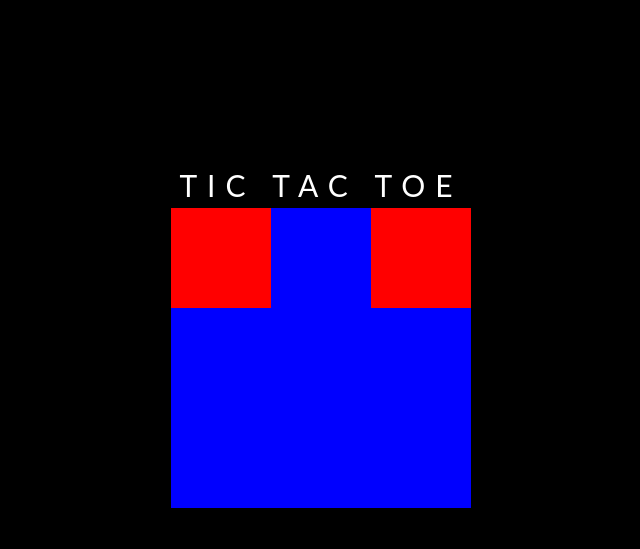
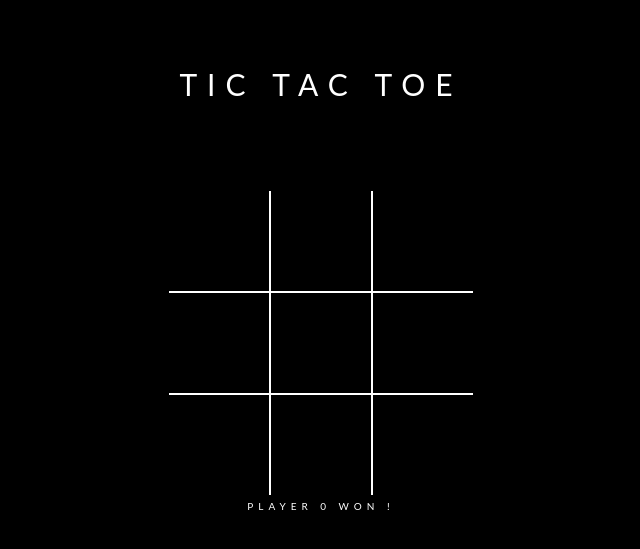
Before and after one commit to zfatzt/TicTacToe, a PHP site: page / in a window 1280 px wide. Shown: the top 549 px of the page, without its empty margins (319-959 px from the left). Run offline with PHP 8.4, Linux system fonts and the light colour scheme.

Commit message:
los commitos

```diff
--- a/index.php
+++ b/index.php
@@ -9,18 +9,22 @@
 <body>
 	<h1>Tic Tac Toe</h1>
 	<div id="playField">
-		<div class="block" id="block1"></div>
-		<div class="block" id="block2"></div>
-		<div class="block" id="block3"></div>
-		<div class="block" id="block4"></div>
-		<div class="block" id="block5"></div>
-		<div class="block" id="block6"></div>
-		<div class="block" id="block7"></div>
-		<div class="block" id="block8"></div>
-		<div class="block" id="block9"></div>
+		<div onclick="placeX()" class="block" id="block1"></div>
+		<div onclick="placeX()" class="block" id="block2"></div>
+		<div onclick="placeX()" class="block" id="block3"></div>
+		<div onclick="placeX()" class="block" id="block4"></div>
+		<div onclick="placeX()" class="block" id="block5"></div>
+		<div onclick="placeX()" class="block" id="block6"></div>
+		<div onclick="placeX()" class="block" id="block7"></div>
+		<div onclick="placeX()" class="block" id="block8"></div>
+		<div onclick="placeX()" class="block" id="block9"></div>
 	</div>
+	<h2>Player 0 won !</h2>
 </body>
+<script type="text/javascript" src="script.js">
+</script>
 </html>
+
 
 <?php
 ?>
--- a/style.css
+++ b/style.css
@@ -2,7 +2,8 @@
 
 body {
 	background-color: black;
-	padding-top: 12%;
+	padding-top: 3%;
+	color: white;
 }
 
 h1 {
@@ -10,58 +11,91 @@ h1 {
 	text-transform: uppercase;
 	font: 30px "Lato", sans-serif;
 	text-align: center;
+	margin-bottom: 7%;
+}
+
+h2 {
+	letter-spacing: 5px;
+	text-transform: uppercase;
+	font: 10px "Lato", sans-serif;
+	text-align: center;
 	margin: 5px;
-	color: white;
 }
 
 #playField {
-	height: 300px;
-	width: 300px;
+	height: 304px;
+	width: 304px;
 	margin: 0 auto;
 }
 
 .block {
-	background-color: blue;
 	height: 100px;
 	width: 100px;
 	float: left;
 }
 
 #block1 {
-	background-color: red;
+	border-style: solid;
 	border-color: white;
-	border-right: thin;
-	border-bottom: thin;
+	border-width: 1px;
+	border-top: none;
+	border-left: none;
 }
 
 #block2 {
-
+	border-style: solid;
+	border-color: white;
+	border-width: 1px;
+	border-top: none;
 }
 
 #block3 {
-	background-color: red;
+	border-style: solid;
+	border-color: white;
+	border-width: 1px;
+	border-top: none;
+	border-right: none;
 }
 
 #block4 {
-
+	border-style: solid;
+	border-color: white;
+	border-width: 1px;
+	border-left: none;
 }
 
 #block5 {
-
+	border-style: solid;
+	border-color: white;
+	border-width: 1px;
 }
 
 #block6 {
-
+	border-style: solid;
+	border-color: white;
+	border-width: 1px;
+	border-right: none;
 }
 
 #block7 {
-
+	border-style: solid;
+	border-color: white;
+	border-width: 1px;
+	border-left: none;
+	border-bottom: none;
 }
 
 #block8 {
-
+	border-style: solid;
+	border-color: white;
+	border-width: 1px;
+	border-bottom: none;
 }
 
 #block9 {
-
+	border-style: solid;
+	border-color: white;
+	border-width: 1px;
+	border-right: none;
+	border-bottom: none;
 }
```
